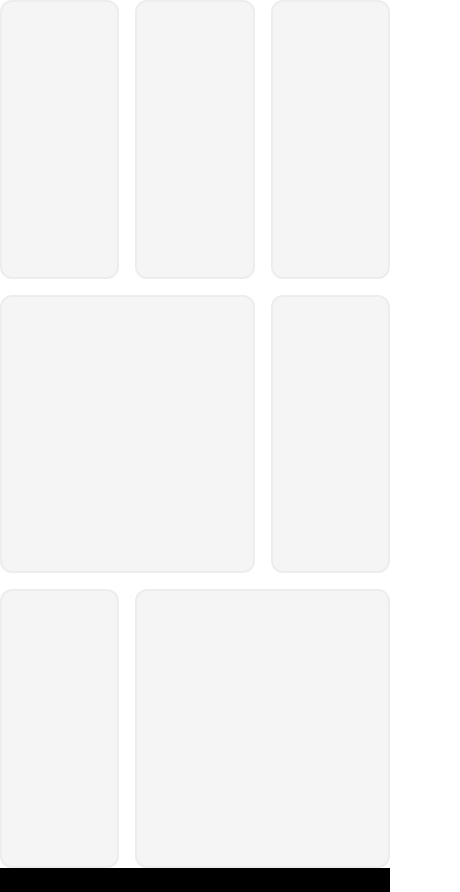
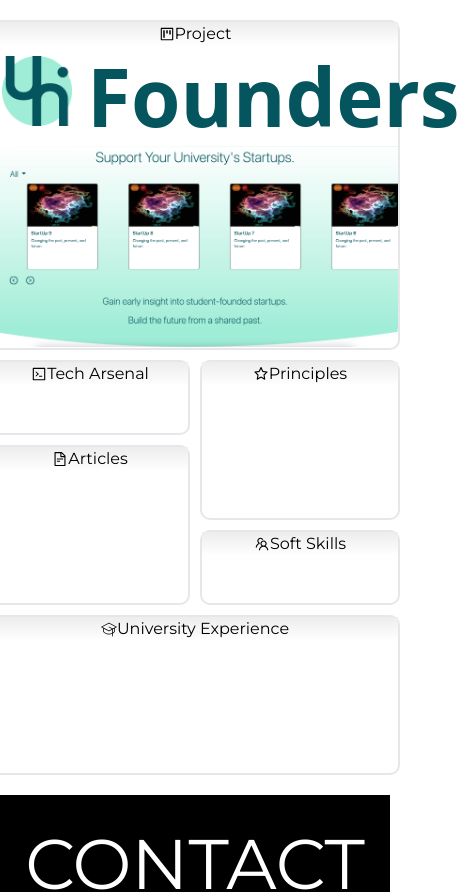
Before and after one commit to Will-Butler/personal-site, a Next.js app: page / in a window 390 px wide. Shown: the part 4532-5424 px from the top of the page, 460 px wide, since content can reach past the window. Built offline with nearby package versions, Linux system fonts and the light colour scheme.

Commit message:
Progress on bento projects. Finish Unifounders card and create outline for all other cards. Display cards in responsive grid.

```diff
--- a/src/components/Experience.tsx
+++ b/src/components/Experience.tsx
@@ -1,18 +1,20 @@
 import React, { useEffect } from 'react';
 import { openSans, montserrat, playfairDisplay } from '../styles/fonts';
-import ExperienceCard from '../../subcomponents/ExperienceCard';
+import ExperienceCard from '../subcomponents/ExperienceCard';
 import NasaLogo from '../../public/NasaLogo.png';
 import AmazonLogo from '../../public/AmazonLogo.png';
 import UVALogo from '../../public/UVALogo.png';
 import { experienceBullets } from '../text/ExperienceBullets'
 import gsap from 'gsap';
 import { ScrollTrigger } from "gsap/dist/ScrollTrigger";
+import { TfiNewWindow } from "react-icons/tfi";
+
 
 const Experience = () => {
 
     ///////Scroll Animations///////
     gsap.registerPlugin(ScrollTrigger);
-    gsap.defaults({ ease: "none", duration: 2});
+    gsap.defaults({ ease: "none", duration: .5});
     useEffect(() => {
         let ctx = gsap.context(() => {
             var cards = gsap.utils.toArray('.experience__card-subcontainer');
@@ -102,7 +104,9 @@ const Experience = () => {
                         experienceBullets["UVA_BULLET2"]
                     ]}
                 />
-                <a className={`experience__resume-link ${montserrat.className}`} href='/Resume.pdf'>Download My Resume</a>
+                <a className={`experience__resume-link ${montserrat.className}`} href='/Resume.pdf'>
+                <span><TfiNewWindow/></span><span>Resume</span>
+                </a>
             </div>
         </div>
     )
--- a/src/components/Projects.tsx
+++ b/src/components/Projects.tsx
@@ -1,18 +1,22 @@
 import React from "react";
-
+import UniFoundersCard from "../subcomponents/UniFoundersCard";
+import TechArsenalCard from "@/subcomponents/TechArsenalCard";
+import SoftSkillsCard from "@/subcomponents/SoftSkillsCard";
+import ArticlesCard from "@/subcomponents/ArticlesCard";
+import PrinciplesCard from "@/subcomponents/PrinciplesCard";
+import UVACard from "@/subcomponents/UVACard";
 const Projects = () => {
     return (
-        <div className="grid auto-rows-[33vh] grid-cols-3 gap-4">
-        {[...Array(7)].map((_, i) => (
-            <div
-            key={i}
-            className={`row-span-1 rounded-xl border-2 border-slate-400/10 bg-neutral-100 p-4 dark:bg-neutral-900 ${
-                i === 3 || i === 6 ? "col-span-2" : ""
-            }`}
-            ></div>
-        ))}
+        <div className="projects__center-grid">
+            <div className="projects__container">
+                <UniFoundersCard/>
+                <TechArsenalCard/>
+                <SoftSkillsCard/>
+                <PrinciplesCard/>
+                <UVACard/>
+                <ArticlesCard/>
+            </div>
         </div>
-        // <div>Projects</div>
     )
 
 };
--- a/src/pages/UVAExperience.tsx
+++ b/src/pages/UVAExperience.tsx
@@ -1,6 +1,6 @@
 import React, { useRef } from "react";
 import Link from "next/link";
-import UVAExperienceCard from "../../subcomponents/UVAExperienceCard";
+import UVAExperienceCard from "../subcomponents/UVAExperienceCard";
 import tundy from "../../public/tundyheadshot3.png"
 import Slider from "react-slick";
 import "slick-carousel/slick/slick.css";
--- a/src/styles/globals.css
+++ b/src/styles/globals.css
@@ -379,6 +379,10 @@ li.slide {
   font-size: 30px;
   margin: 2vh auto;
   transition: all 1s ease 0s;
+  display: flex;
+  flex-flow: row wrap;
+  align-items: center;
+  justify-content: center;
 }
 
 .experience__resume-link:hover {
@@ -493,29 +497,126 @@ li.slide {
 
 /* PROJECTS SECTION */
 
+.projects__center-grid {
+  display: flex;
+  flex-flow: row nowrap;
+  align-items: center;
+  justify-content: center;
+}
+
 .projects__container {
   display: grid;
   padding: 10px;
+  grid-template-columns: repeat(3, minmax(200px, 250px));
+  gap: 10px;
+  grid-template-rows: repeat(6, minmax(75px, auto));
+  padding: 20px;
+  align-content: center;
+  margin: auto;
+}
+
+.projects__card {
+  display: flex;
+  align-items: flex-start;
+  justify-content: center;
+  grid-row: span 1;
+  grid-column: span 1;
+  border-radius: 10px;
+  border-width: 2px;
+  background-color: white;
+  /* padding: 10px; */
+}
+
+.projects__card-header-container {
+  display: flex;
+  flex-flow: row nowrap;
+  align-items: center;
+  justify-content: center;
+  /* margin: 10px 0; */
+  background: linear-gradient(180deg, rgb(237, 237, 237), white);
+  width: 100%;
+}
+
+.projects__card-header-title {
+  font-size: 16px;
 }
 
 .projects__unifounders-card {
-
+  grid-row: span 4;
+  grid-column: span 2;
+  order: 0;
+  flex-flow: column nowrap;
+  /* align-items: center; */
+  justify-content: flex-start;
 }
 
+.unifounderscard__header-container {
+  display: flex;
+  flex-flow: row nowrap;
+  padding: 0px 10px;
+  margin-top: -10px;
+}
+
+.unifounderscard__title {
+  color: #04555E;
+  font-size: 80px;
+  font-weight: 550;
+  margin: 0px 15px -10px 15px;
+  /* margin-bottom: var(--title-line-height); */
+  /* text-align: center; */
+}
+
+.unifounderscard__icon {
+  object-fit: contain;
+  width: 70px;
+}
+
+.unifounderscard__image-container {
+  position: relative;
+  /* width: 100%; */
+  height: auto;
+}
+
+.unifounderscard__image {
+  object-fit: cover;
+  border-radius: 0 0 20px 20px;
+}
+
+
 .projects__tech-arsenal-card {
-
+  grid-row: span 1;
+  order: 1;
 }
 
 .projects__soft-skills-card {
+  grid-row: span 1;
+  order: 3;
+}
 
+.projects__principles-card {
+  grid-row: span 2;
+  order: 2;
 }
 
 .projects__uva-card {
-
+  grid-column: span 2;
+  grid-row: span 2;
+  order: 5;
 }
 
-.projects__principles-card {
+.projects__articles-card {
+  grid-row: span 2;
+  order: 4;
+}
 
+@media screen and (max-width: 660px) {
+  .projects__container{
+    grid-template-columns: repeat(2, minmax(200px, auto));
+    grid-template-rows: repeat(9, minmax(75px, auto));
+  }
+  .projects__articles-card {
+    order: 2;
+  }
 }
 
 /* CONTACT SECTION */
--- /dev/null
+++ b/src/subcomponents/ArticlesCard.tsx
@@ -0,0 +1,17 @@
+import React from "react";
+import { AiOutlineFileText } from "react-icons/ai";
+import { openSans, montserrat, playfairDisplay } from '../styles/fonts';
+
+
+const ArticlesCard: React.FC = () => {
+    return (
+        <div className="projects__card projects__articles-card">
+            <div className="projects__card-header-container">
+                <AiOutlineFileText/>
+                <div className={`projects__card-header-title ${montserrat.className}`}>Articles</div>
+            </div>
+        </div>
+    )
+};
+
+export default ArticlesCard;
--- a/subcomponents/ExperienceCard.tsx
+++ b/src/subcomponents/ExperienceCard.tsx
@@ -1,5 +1,5 @@
 import React, { useState } from "react";
-import { openSans, montserrat, playfairDisplay } from '../src/styles/fonts';
+import { openSans, montserrat, playfairDisplay } from '../styles/fonts';
 import Image from "next/image";
 import { StaticImport } from "next/dist/shared/lib/get-img-props";
 import { AiOutlineDown } from "react-icons/ai";
--- /dev/null
+++ b/src/subcomponents/PrinciplesCard.tsx
@@ -0,0 +1,18 @@
+import React from "react";
+import { AiOutlineStar } from "react-icons/ai";
+import { openSans, montserrat, playfairDisplay } from '../styles/fonts';
+import { AiOutlineCheck } from "react-icons/ai";
+
+
+const PrinciplesCard: React.FC = () => {
+    return (
+        <div className="projects__card projects__principles-card">
+            <div className="projects__card-header-container">
+                <AiOutlineStar/>
+                <div className={`projects__card-header-title ${montserrat.className}`}>Principles</div>
+            </div>
+        </div>
+    )
+};
+
+export default PrinciplesCard;
--- /dev/null
+++ b/src/subcomponents/SoftSkillsCard.tsx
@@ -0,0 +1,17 @@
+import React from "react";
+import { AiOutlineTeam } from "react-icons/ai";
+import { openSans, montserrat, playfairDisplay } from '../styles/fonts';
+
+
+const SoftSkillsCard: React.FC = () => {
+    return (
+        <div className="projects__card projects__soft-skills-card">
+            <div className="projects__card-header-container">
+                <AiOutlineTeam/>
+                <div className={`projects__card-header-title ${montserrat.className}`}>Soft Skills</div>
+            </div>
+        </div>
+    )
+};
+
+export default SoftSkillsCard;
--- /dev/null
+++ b/src/subcomponents/TechArsenalCard.tsx
@@ -0,0 +1,17 @@
+import React from "react";
+import { AiOutlineCode } from "react-icons/ai";
+import { openSans, montserrat, playfairDisplay } from '../styles/fonts';
+
+
+const TechArsenalCard: React.FC = () => {
+    return (
+        <div className="projects__card projects__tech-arsenal-card">
+            <div className="projects__card-header-container">
+                <AiOutlineCode/>
+                <div className={`projects__card-header-title ${montserrat.className}`}>Tech Arsenal</div>
+            </div>
+        </div>
+    )
+};
+
+export default TechArsenalCard;
--- /dev/null
+++ b/src/subcomponents/UVACard.tsx
@@ -0,0 +1,17 @@
+import React from "react";
+import { PiGraduationCapLight } from "react-icons/pi";
+import { openSans, montserrat, playfairDisplay } from '../styles/fonts';
+
+
+const UVACard: React.FC = () => {
+    return (
+        <div className="projects__card projects__uva-card">
+            <div className="projects__card-header-container">
+                <PiGraduationCapLight/>
+                <div className={`projects__card-header-title ${montserrat.className}`}>University Experience</div>
+            </div>
+        </div>
+    )
+};
+
+export default UVACard;
--- a/subcomponents/UVAExperienceCard.tsx
+++ b/src/subcomponents/UVAExperienceCard.tsx
@@ -1,5 +1,5 @@
 import React, { useState } from "react";
-import { openSans, montserrat, playfairDisplay } from '../src/styles/fonts';
+import { openSans, montserrat, playfairDisplay } from '../styles/fonts';
 import Image from "next/image";
 import { StaticImport } from "next/dist/shared/lib/get-img-props";
 import clsx from 'clsx';
--- /dev/null
+++ b/src/subcomponents/UniFoundersCard.tsx
@@ -0,0 +1,41 @@
+import React from "react";
+import logo from "../../public/FinalLogo.png";
+import homePage from "../../public/UniFoundersHome.png"
+import Image from "next/image";
+import { AiOutlineProject } from "react-icons/ai";
+import { openSans, montserrat, playfairDisplay } from '../styles/fonts';
+
+const UniFoundersCard: React.FC = ({}) => {
+    return (
+        <div className="projects__card projects__unifounders-card">
+            <div className="projects__card-header-container">
+                <AiOutlineProject/>
+                <div className={`projects__card-header-title ${montserrat.className}`}>Project</div>
+            </div>
+            <div className="unifounderscard__header-container">
+                {/* <div className="unifounderscard__icon"> */}
+                <Image
+                    src={logo}
+                    className="unifounderscard__icon"
+                    alt="UniFounders Icon"
+                    placeholder="blur"
+                    quality={100}
+                    />
+                {/* </div> */}
+                <div className="unifounderscard__title">Founders</div>
+            </div>
+            <div className="unifounderscard__image-container">
+                <Image
+                    src={homePage}
+                    className="unifounderscard__image"
+                    alt="UniFounders Image"
+                    placeholder="blur"
+                    quality={100}
+                    // fill
+                />
+            </div>
+        </div>
+    )
+};
+
+export default UniFoundersCard;
```
Also changed, not shown: public/FinalLogo.png (added), public/UniFoundersHome.png (added).
